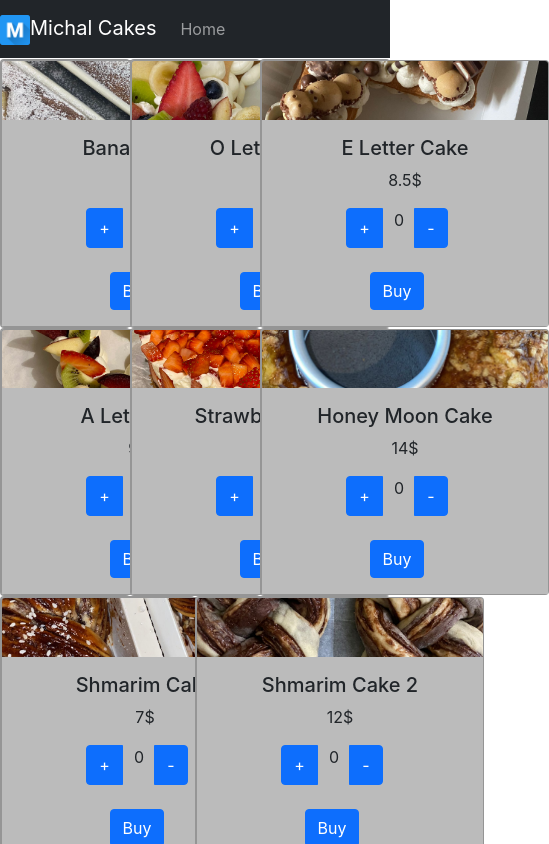
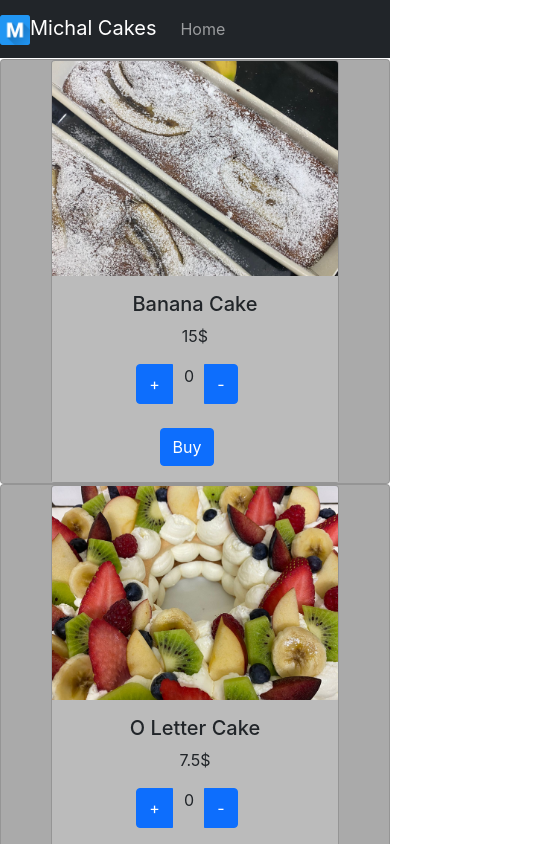
Before and after one commit to artten/michalCakes, a React (Create React App) app: page / in a window 390 px wide. Shown: the top 844 px of the page, 549 px wide, since content can reach past the window. Built offline with nearby package versions, Linux system fonts and the light colour scheme.

Commit message:
mobile tablet and pc

```diff
--- a/src/App.css
+++ b/src/App.css
@@ -22,6 +22,33 @@ Card {
 
 .card-img-top {
     width: 100%;
-    height: 15vw;
+    height: 25vw;
     object-fit: cover;
 }
+
+@media screen and (max-width: 700px) {
+    .card {
+        flex: 100%;
+        margin: auto;
+        background-color: #AAA ;
+      }
+      .card-img-top {
+        width: 100%;
+        height: 55vw;
+        object-fit: cover;
+    }
+  }
+
+
+@media screen and (max-width: 1100px) and (min-width :700px ) {
+    .card {
+        flex: 50%;
+        margin: auto;
+        background-color: #AAA ;
+      }
+      .card-img-top {
+        width: 100%;
+        height: 40vw;
+        object-fit: cover;
+    }
+  }
```
